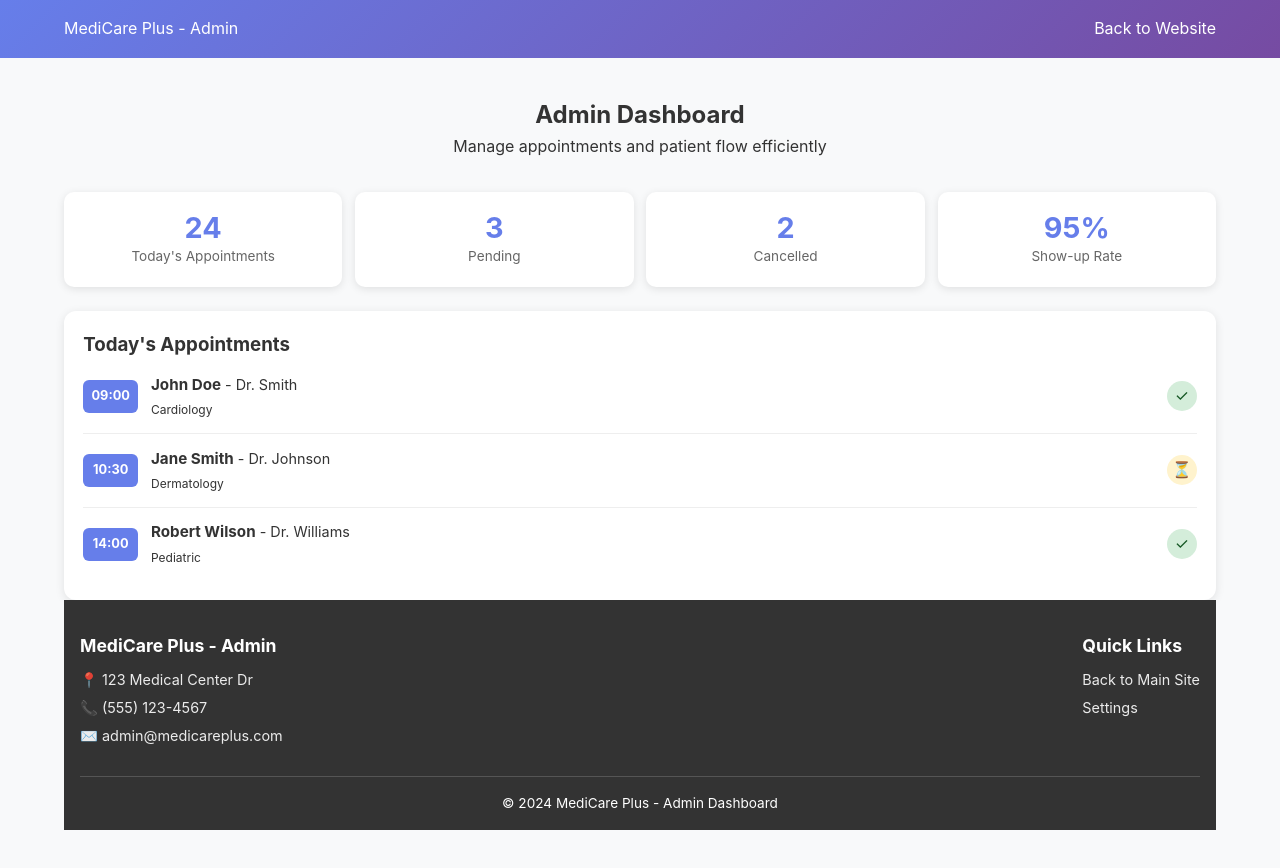
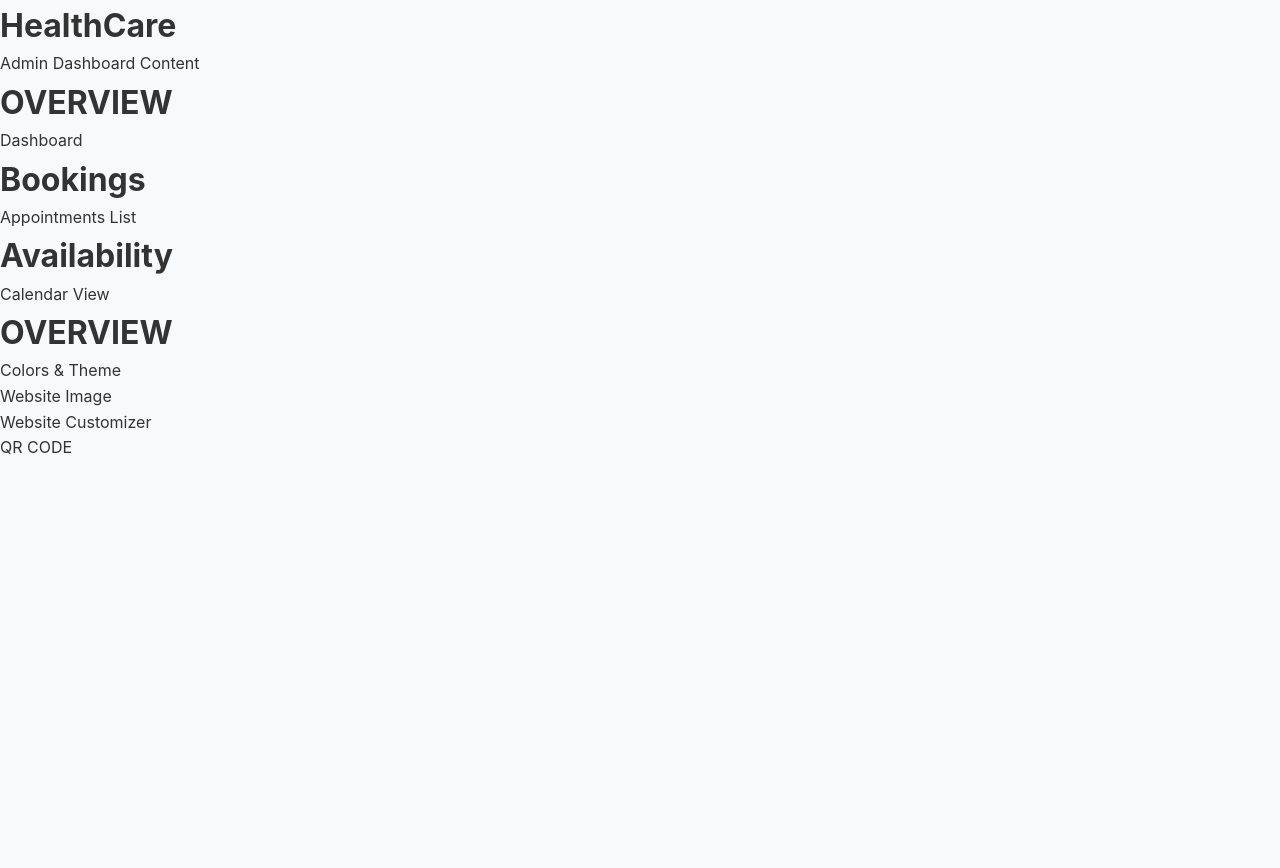
Before and after one commit to RootCh1veron/Techno-Clinic, a plain HTML site: page Clinic/admin.html in a window 1280 px wide. After the commit the page ends 800 px from the top, so only its background shows below. Drawn offline with Linux system fonts and the light colour scheme.

Commit message:
Update admin.html

```diff
--- a/Clinic/admin.html
+++ b/Clinic/admin.html
@@ -3,108 +3,27 @@
 <head>
     <meta charset="UTF-8">
     <meta name="viewport" content="width=device-width, initial-scale=1.0, maximum-scale=1.0, user-scalable=yes">
-    <title>MediCare Plus - Admin Dashboard</title>
+    <title>HealthCare - Admin Dashboard</title>
     <link rel="stylesheet" href="style.css">
 </head>
 <body>
 
-    <!-- Mobile Version-->
+    <h1>HealthCare</h1>
+    <p>Admin Dashboard Content</p>
+    <h1>OVERVIEW</h1>
+    <p>Dashboard</p>
 
-    <div class="mobile-nav">
-        <div class="mobile-nav-header">
-            <div class="logo">MediCare Plus - Admin</div>
-            <button class="hamburger" onclick="toggleMenu()">☰</button>
-        </div>
-        <div class="mobile-menu" id="mobileMenu">
-            <a href="index.html" onclick="closeMenu()">Back to Website</a>
-        </div>
-    </div>
+    <h1>Bookings</h1>
+    <p>Appointments List</p>
 
-    <!-- Header desktop -->
+    <h1>Availability</h1>
+    <p>Calendar View</p>
 
-    <header class="desktop-header">
-        <nav>
-            <div class="logo">MediCare Plus - Admin</div>
-            <div class="nav-links">
-                <a href="index.html">Back to Website</a>
-            </div>
-        </nav>
-    </header>
+    <h1>OVERVIEW</h1>
+    <p>Colors & Theme</p>
+    <p>Website Image</p>
+    <p>Website Customizer</p>
+    <p>QR CODE</p>
 
-    <!-- ADMIN DASHBOARD SECTION (SAME CODE AS INDEX.HTML) -->
-
-    <section class="admin-dashboard" id="admin" style="padding-top: 6rem;">
-        <div class="section-title">
-            <h2>Admin Dashboard</h2>
-            <p>Manage appointments and patient flow efficiently</p>
-        </div>
-
-        <div class="dashboard-stats">
-            <div class="stat-card">
-                <div class="stat-value">24</div>
-                <div>Today's Appointments</div>
-            </div>
-            <div class="stat-card">
-                <div class="stat-value">3</div>
-                <div>Pending</div>
-            </div>
-            <div class="stat-card">
-                <div class="stat-value">2</div>
-                <div>Cancelled</div>
-            </div>
-            <div class="stat-card">
-                <div class="stat-value">95%</div>
-                <div>Show-up Rate</div>
-            </div>
-        </div>
-
-        <div class="appointments-list">
-            <h3>Today's Appointments</h3>
-            <div class="appointment-item">
-                <div class="appointment-time">09:00</div>
-                <div class="appointment-details">
-                    <strong>John Doe</strong> - Dr. Smith<br>
-                    <small>Cardiology</small>
-                </div>
-                <span class="appointment-status status-confirmed">✓</span>
-            </div>
-            <div class="appointment-item">
-                <div class="appointment-time">10:30</div>
-                <div class="appointment-details">
-                    <strong>Jane Smith</strong> - Dr. Johnson<br>
-                    <small>Dermatology</small>
-                </div>
-                <span class="appointment-status status-pending">⏳</span>
-            </div>
-            <div class="appointment-item">
-                <div class="appointment-time">14:00</div>
-                <div class="appointment-details">
-                    <strong>Robert Wilson</strong> - Dr. Williams<br>
-                    <small>Pediatric</small>
-                </div>
-                <span class="appointment-status status-confirmed">✓</span>
-            </div>
-        </div>
-
-    <!-- Footer -->
-
-    <footer>
-        <div class="footer-content">
-            <div class="footer-section">
-                <h3>MediCare Plus - Admin</h3>
-                <p>📍 123 Medical Center Dr</p>
-                <p>📞 (555) 123-4567</p>
-                <p>✉️ admin@medicareplus.com</p>
-            </div>
-            <div class="footer-section">
-                <h3>Quick Links</h3>
-                <p><a href="index.html" style="color: white; text-decoration: none;">Back to Main Site</a></p>
-                <p><a href="#" style="color: white; text-decoration: none;">Settings</a></p>
-            </div>
-        </div>
-        <div class="copyright">
-            <p>&copy; 2024 MediCare Plus - Admin Dashboard</p>
-        </div>
-    </footer>
 </body>
 </html>
```
